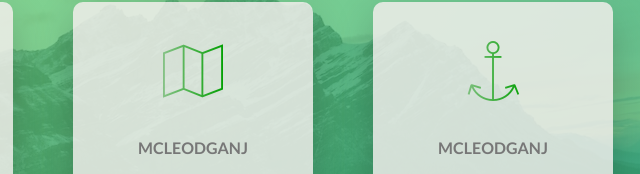
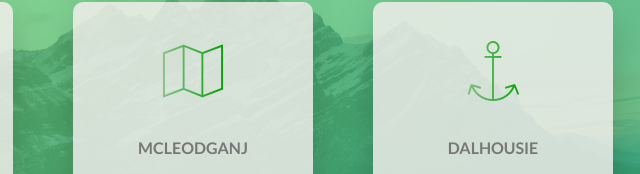
Before and after one commit to spiderxm/explore-himachal, a website: page index.html in a window 1280 px wide. Shown: the part 2020-2194 px from the top of the page, 597-1237 px from the left. Drawn offline with Linux system fonts and the light colour scheme.

Commit message:
Update index.html

```diff
--- a/index.html
+++ b/index.html
@@ -93,7 +93,7 @@
                 <div class="col-1-of-4">
                     <div class="feature-box">
                         <i class="feature-box__icon icon-basic-anchor"></i>
-                        <h3 class="heading-tertiary u-margin-bottom-small">Mcleodganj</h3>
+                        <h3 class="heading-tertiary u-margin-bottom-small">Dalhousie</h3>
                         <p class="feature-box__text">
 
 
```
